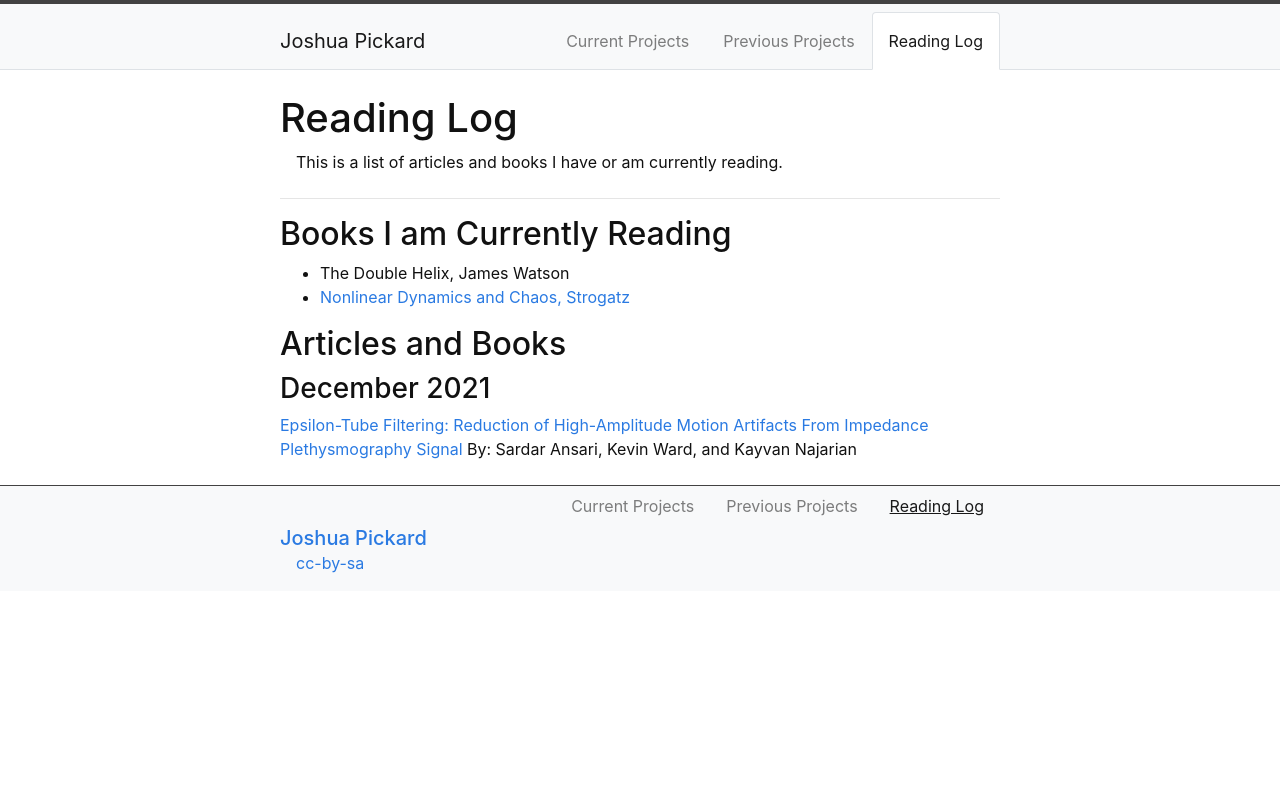
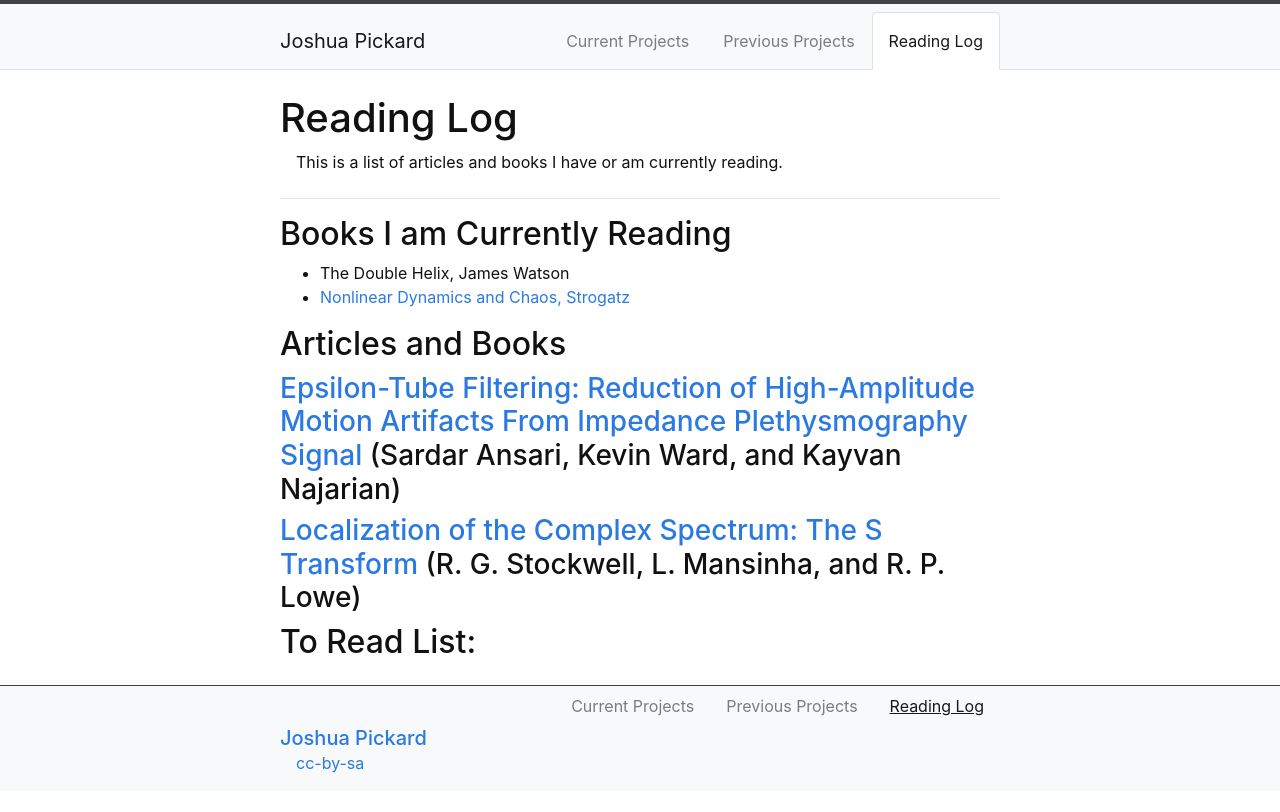
Before and after one commit to Jpickard1/jpickard1.github.io, a Jekyll site: the page built from content/3-Reading_Log.md, in a window 1280 px wide. Shown: the top 812 px of the page. Built offline with Jekyll 4.4.1, drawn with Linux system fonts in a browser that asks for light colours.

Commit message:
Update 3-Reading_Log.md

```diff
--- a/content/3-Reading_Log.md
+++ b/content/3-Reading_Log.md
@@ -11,7 +11,8 @@ description: >
 
 ## Articles and Books
 
-### December 2021
+### [Epsilon-Tube Filtering: Reduction of High-Amplitude Motion Artifacts From Impedance Plethysmography Signal](https://ieeexplore.ieee.org/stamp/stamp.jsp?arnumber=6785963) (Sardar Ansari, Kevin Ward, and Kayvan Najarian)
 
-[Epsilon-Tube Filtering: Reduction of High-Amplitude Motion Artifacts From Impedance Plethysmography Signal](https://ieeexplore.ieee.org/stamp/stamp.jsp?arnumber=6785963)
-By: Sardar Ansari, Kevin Ward, and Kayvan Najarian
+### [Localization of the Complex Spectrum: The S Transform](http://citeseerx.ist.psu.edu/viewdoc/download?doi=10.1.1.462.1500&rep=rep1&type=pdf) (R. G. Stockwell, L. Mansinha, and R. P. Lowe)
+
+## To Read List:
```
